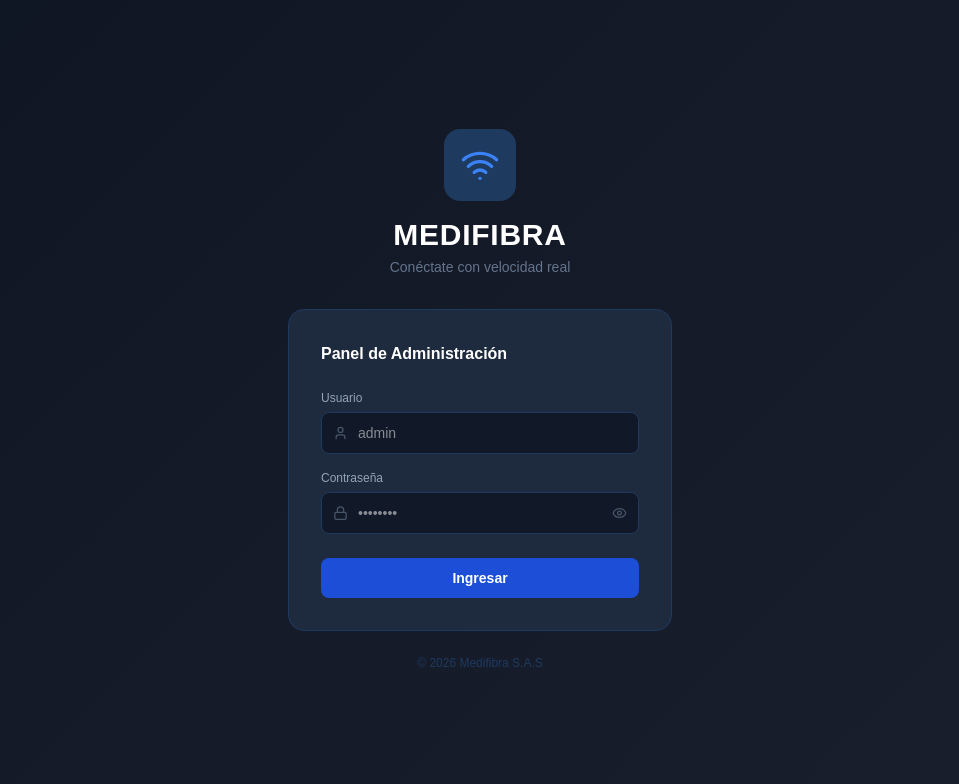
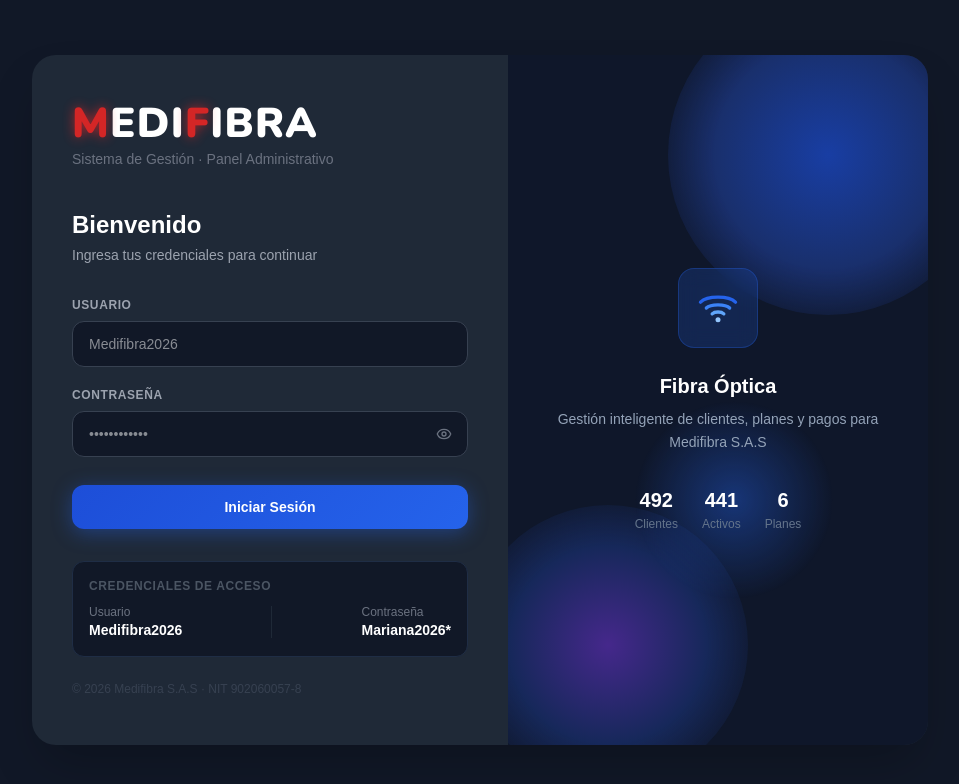
Before and after one commit to Haideraguilar99/MEDIFIBRA, a Next.js app: page /login in a window 1280 px wide. Shown: the top 784 px of the page, without its empty margins (160-1119 px from the left). Built offline with nearby package versions, Linux system fonts and the light colour scheme.

Commit message:
feat: login redesign split-panel profesional con credenciales

```diff
--- a/src/app/login/page.tsx
+++ b/src/app/login/page.tsx
@@ -2,7 +2,7 @@
 import { useState } from 'react'
 import { useRouter } from 'next/navigation'
 import toast, { Toaster } from 'react-hot-toast'
-import { Wifi, Lock, User, Eye, EyeOff } from 'lucide-react'
+import { Eye, EyeOff } from 'lucide-react'
 
 export default function LoginPage() {
   const router = useRouter()
@@ -21,9 +21,9 @@ export default function LoginPage() {
       })
       const data = await res.json()
       if (!res.ok) {
-        toast.error(data.error ?? 'Error al iniciar sesión')
+        toast.error(data.error ?? 'Credenciales incorrectas')
       } else {
-        toast.success(`Bienvenido, ${data.user.username}!`)
+        toast.success(`Bienvenido, ${data.user.username}`)
         router.push('/dashboard')
         router.refresh()
       }
@@ -35,73 +35,83 @@ export default function LoginPage() {
   }
 
   return (
-    <div className="min-h-screen flex items-center justify-center px-4"
-      style={{ background: 'linear-gradient(135deg, #0f1623 0%, #1a1f2e 100%)' }}>
-      <Toaster position="top-right" />
+    <div className="min-h-screen flex items-center justify-center p-4" style={{background:'#111827'}}>
+      <Toaster position="top-right"/>
+      <style>{`
+        @import url('https://fonts.googleapis.com/css2?family=Nunito:wght@700;900&display=swap');
+        @keyframes blobMove {
+          0%,100%{ transform: translate(0,0) scale(1); }
+          33%{ transform: translate(30px,-20px) scale(1.05); }
+          66%{ transform: translate(-20px,15px) scale(0.97); }
+        }
+        @keyframes mfPulse {
+          0%,100%{ opacity:1; text-shadow:0 0 12px rgba(220,38,38,0.8); }
+          50%{ opacity:0.4; text-shadow:none; }
+        }
+        .blob { animation: blobMove 8s ease-in-out infinite; }
+        .mf-pulse { animation: mfPulse 1.4s ease-in-out infinite; }
+        input:-webkit-autofill { -webkit-box-shadow:0 0 0 100px #1f2937 inset !important; -webkit-text-fill-color:#fff !important; }
+      `}</style>
 
-      <div className="w-full max-w-sm">
+      <div className="w-full max-w-4xl rounded-3xl overflow-hidden flex shadow-2xl" style={{background:'#1f2937',minHeight:'560px'}}>
+
+        {/* ── PANEL IZQUIERDO — Formulario ── */}
+        <div className="flex-1 flex flex-col justify-center px-10 py-12 min-w-0">
+
           {/* Logo */}
-        <div className="flex flex-col items-center mb-8">
-          <div className="p-4 rounded-2xl mb-4" style={{ background: '#1e3a5f' }}>
-            <Wifi size={40} color="#3b82f6" />
+          <div className="mb-10">
+            <div className="flex items-baseline leading-none mb-1" style={{fontFamily:"'Nunito',sans-serif"}}>
+              <span className="font-black mf-pulse" style={{fontSize:'2.6rem',color:'#dc2626',letterSpacing:'0.03em'}}>M</span>
+              <span className="font-black" style={{fontSize:'2.6rem',color:'#ffffff',letterSpacing:'0.03em'}}>EDI</span>
+              <span className="font-black mf-pulse" style={{fontSize:'2.6rem',color:'#dc2626',letterSpacing:'0.03em'}}>F</span>
+              <span className="font-black" style={{fontSize:'2.6rem',color:'#ffffff',letterSpacing:'0.03em'}}>IBRA</span>
             </div>
-          <h1 className="text-3xl font-bold text-white tracking-wide">MEDIFIBRA</h1>
-          <p className="text-sm mt-1" style={{ color: '#64748b' }}>Conéctate con velocidad real</p>
+            <p className="text-sm font-medium" style={{color:'#6b7280'}}>Sistema de Gestión · Panel Administrativo</p>
           </div>
 
-        {/* Card */}
-        <div className="rounded-2xl p-8 border"
-          style={{ background: '#1e2a3d', borderColor: '#1e3a5f' }}>
-          <h2 className="text-base font-semibold text-white mb-6">Panel de Administración</h2>
+          {/* Título */}
+          <div className="mb-8">
+            <h2 className="text-2xl font-bold text-white">Bienvenido</h2>
+            <p className="text-sm mt-1" style={{color:'#9ca3af'}}>Ingresa tus credenciales para continuar</p>
+          </div>
 
-          <form onSubmit={handleLogin} className="space-y-4">
-            {/* Usuario */}
+          {/* Formulario */}
+          <form onSubmit={handleLogin} className="space-y-5">
             <div>
-              <label className="block text-xs font-medium mb-1.5" style={{ color: '#94a3b8' }}>
-                Usuario
-              </label>
-              <div className="relative">
-                <User size={15} className="absolute left-3 top-1/2 -translate-y-1/2"
-                  style={{ color: '#475569' }} />
+              <label className="block text-xs font-semibold uppercase tracking-wider mb-2" style={{color:'#9ca3af'}}>Usuario</label>
               <input
                 type="text"
                 required
                 autoComplete="username"
                 value={form.username}
-                  onChange={e => setForm(f => ({ ...f, username: e.target.value }))}
-                  placeholder="admin"
-                  className="w-full pl-9 pr-4 py-2.5 rounded-lg text-sm text-white outline-none border transition-colors"
-                  style={{ background: '#111827', borderColor: '#1e3a5f' }}
-                  onFocus={e => e.target.style.borderColor = '#3b82f6'}
-                  onBlur={e => e.target.style.borderColor = '#1e3a5f'}
+                onChange={e=>setForm(f=>({...f,username:e.target.value}))}
+                placeholder="Medifibra2026"
+                className="w-full px-4 py-3 rounded-xl text-sm text-white outline-none border transition-all"
+                style={{background:'#111827',borderColor:'#374151'}}
+                onFocus={e=>{e.target.style.borderColor='#2563eb';e.target.style.boxShadow='0 0 0 3px rgba(37,99,235,0.15)'}}
+                onBlur={e=>{e.target.style.borderColor='#374151';e.target.style.boxShadow='none'}}
               />
             </div>
-            </div>
 
-            {/* Contraseña */}
             <div>
-              <label className="block text-xs font-medium mb-1.5" style={{ color: '#94a3b8' }}>
-                Contraseña
-              </label>
+              <label className="block text-xs font-semibold uppercase tracking-wider mb-2" style={{color:'#9ca3af'}}>Contraseña</label>
               <div className="relative">
-                <Lock size={15} className="absolute left-3 top-1/2 -translate-y-1/2"
-                  style={{ color: '#475569' }} />
                 <input
-                  type={showPass ? 'text' : 'password'}
+                  type={showPass?'text':'password'}
                   required
                   autoComplete="current-password"
                   value={form.password}
-                  onChange={e => setForm(f => ({ ...f, password: e.target.value }))}
-                  placeholder="••••••••"
-                  className="w-full pl-9 pr-10 py-2.5 rounded-lg text-sm text-white outline-none border transition-colors"
-                  style={{ background: '#111827', borderColor: '#1e3a5f' }}
-                  onFocus={e => e.target.style.borderColor = '#3b82f6'}
-                  onBlur={e => e.target.style.borderColor = '#1e3a5f'}
+                  onChange={e=>setForm(f=>({...f,password:e.target.value}))}
+                  placeholder="••••••••••••"
+                  className="w-full px-4 py-3 pr-12 rounded-xl text-sm text-white outline-none border transition-all"
+                  style={{background:'#111827',borderColor:'#374151'}}
+                  onFocus={e=>{e.target.style.borderColor='#2563eb';e.target.style.boxShadow='0 0 0 3px rgba(37,99,235,0.15)'}}
+                  onBlur={e=>{e.target.style.borderColor='#374151';e.target.style.boxShadow='none'}}
                 />
-                <button type="button" onClick={() => setShowPass(s => !s)}
-                  className="absolute right-3 top-1/2 -translate-y-1/2"
-                  style={{ color: '#475569' }}>
-                  {showPass ? <EyeOff size={15} /> : <Eye size={15} />}
+                <button type="button" onClick={()=>setShowPass(s=>!s)}
+                  className="absolute right-4 top-1/2 -translate-y-1/2 transition-colors"
+                  style={{color:'#6b7280'}}>
+                  {showPass ? <EyeOff size={16}/> : <Eye size={16}/>}
                 </button>
               </div>
             </div>
@@ -109,16 +119,65 @@ export default function LoginPage() {
             <button
               type="submit"
               disabled={loading}
-              className="w-full py-2.5 rounded-lg font-semibold text-white text-sm transition-all mt-2 cursor-pointer"
-              style={{ background: loading ? '#1e3a5f' : '#1d4ed8' }}>
-              {loading ? 'Verificando...' : 'Ingresar'}
+              className="w-full py-3 rounded-xl font-bold text-white text-sm transition-all mt-2"
+              style={{
+                background: loading ? '#1e3a8a' : 'linear-gradient(135deg,#1d4ed8,#2563eb)',
+                boxShadow: loading ? 'none' : '0 4px 20px rgba(37,99,235,0.4)',
+                cursor: loading ? 'not-allowed' : 'pointer'
+              }}>
+              {loading ? 'Verificando...' : 'Iniciar Sesión'}
             </button>
           </form>
+
+          {/* Credenciales */}
+          <div className="mt-8 rounded-xl p-4" style={{background:'#111827',border:'1px solid #1f2d45'}}>
+            <p className="text-xs font-semibold uppercase tracking-wider mb-2.5" style={{color:'#4b5563'}}>Credenciales de acceso</p>
+            <div className="flex items-center justify-between">
+              <div>
+                <p className="text-xs" style={{color:'#6b7280'}}>Usuario</p>
+                <p className="text-sm font-semibold text-white">Medifibra2026</p>
+              </div>
+              <div style={{width:1,height:32,background:'#1f2937'}}/>
+              <div>
+                <p className="text-xs" style={{color:'#6b7280'}}>Contraseña</p>
+                <p className="text-sm font-semibold text-white">Mariana2026*</p>
+              </div>
+            </div>
           </div>
 
-        <p className="text-center text-xs mt-6" style={{ color: '#1e3a5f' }}>
-          © 2026 Medifibra S.A.S
-        </p>
+          <p className="text-xs mt-6" style={{color:'#374151'}}>© 2026 Medifibra S.A.S · NIT 902060057-8</p>
+        </div>
+
+        {/* ── PANEL DERECHO — Decorativo ── */}
+        <div className="hidden md:flex flex-col items-center justify-center relative overflow-hidden" style={{width:'420px',background:'#0f172a'}}>
+          {/* Blobs */}
+          <div className="blob absolute rounded-full" style={{width:320,height:320,top:'-60px',right:'-60px',background:'radial-gradient(circle,#1d4ed8 0%,#1e3a8a 50%,transparent 80%)',opacity:.7}}/>
+          <div className="blob absolute rounded-full" style={{width:280,height:280,bottom:'-40px',left:'-40px',background:'radial-gradient(circle,#7c3aed 0%,#1e3a8a 50%,transparent 80%)',opacity:.5,animationDelay:'3s'}}/>
+          <div className="blob absolute rounded-full" style={{width:200,height:200,top:'50%',left:'30%',background:'radial-gradient(circle,#2563eb 0%,transparent 70%)',opacity:.4,animationDelay:'1.5s'}}/>
+
+          {/* Contenido central */}
+          <div className="relative z-10 text-center px-10">
+            <div className="w-20 h-20 rounded-2xl flex items-center justify-center mx-auto mb-6" style={{background:'rgba(37,99,235,0.2)',border:'1px solid rgba(37,99,235,0.3)',backdropFilter:'blur(10px)'}}>
+              <svg width="40" height="40" viewBox="0 0 24 24" fill="none">
+                <path d="M1.5 8.5C5.5 4.5 18.5 4.5 22.5 8.5" stroke="#2563eb" strokeWidth="2" strokeLinecap="round"/>
+                <path d="M5 12C7.5 9.5 16.5 9.5 19 12" stroke="#3b82f6" strokeWidth="2" strokeLinecap="round"/>
+                <path d="M8.5 15.5C10 14 14 14 15.5 15.5" stroke="#60a5fa" strokeWidth="2" strokeLinecap="round"/>
+                <circle cx="12" cy="19" r="1.5" fill="#93c5fd"/>
+              </svg>
+            </div>
+            <h3 className="text-xl font-bold text-white mb-2">Fibra Óptica</h3>
+            <p className="text-sm leading-relaxed" style={{color:'#94a3b8'}}>Gestión inteligente de clientes, planes y pagos para Medifibra S.A.S</p>
+            <div className="flex items-center justify-center gap-6 mt-8">
+              {[['492','Clientes'],['441','Activos'],['6','Planes']].map(([n,l])=>(
+                <div key={l} className="text-center">
+                  <p className="text-xl font-bold text-white">{n}</p>
+                  <p className="text-xs mt-0.5" style={{color:'#64748b'}}>{l}</p>
+                </div>
+              ))}
+            </div>
+          </div>
+        </div>
+
       </div>
     </div>
   )
```
Lines whose indentation alone changed are shown as unchanged.
